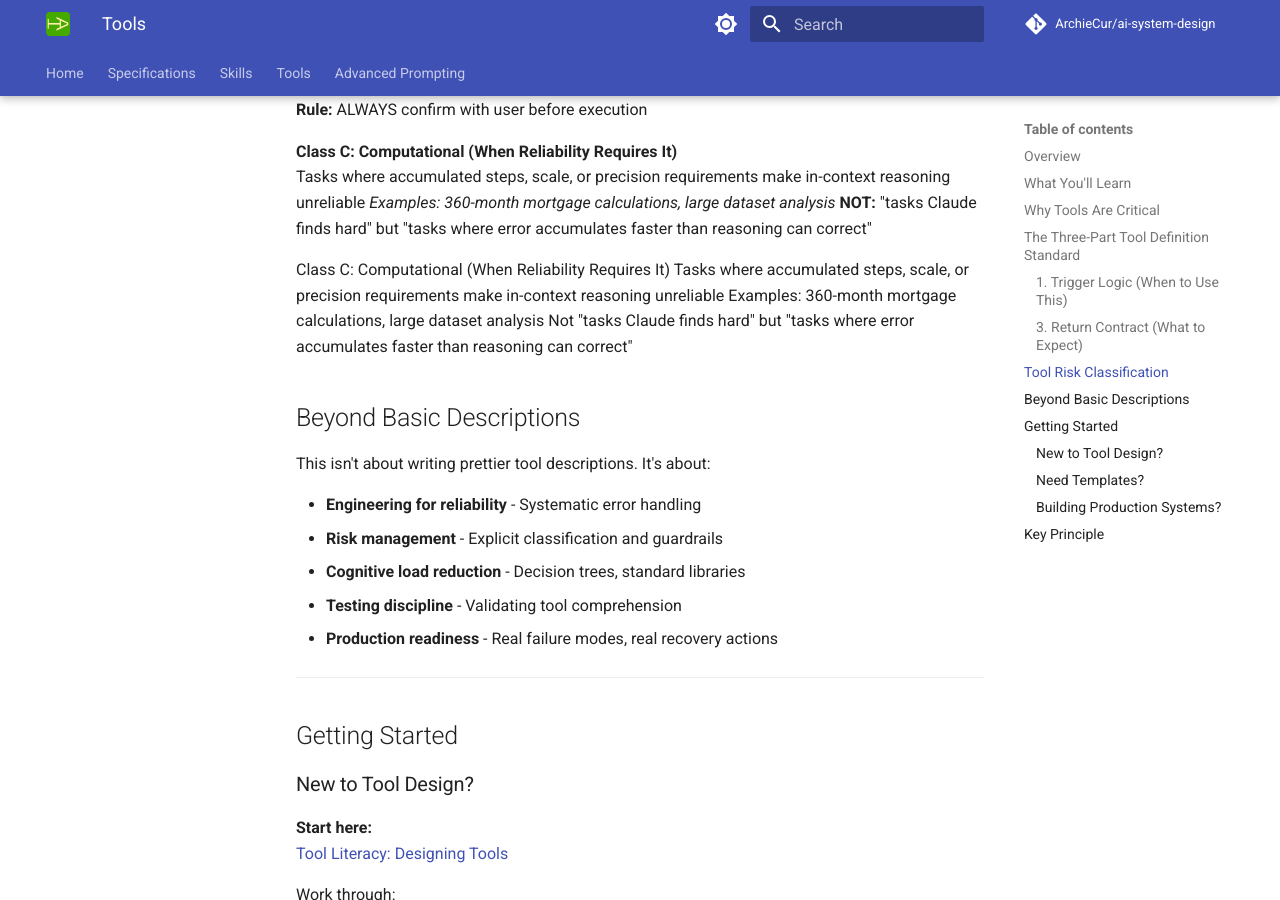
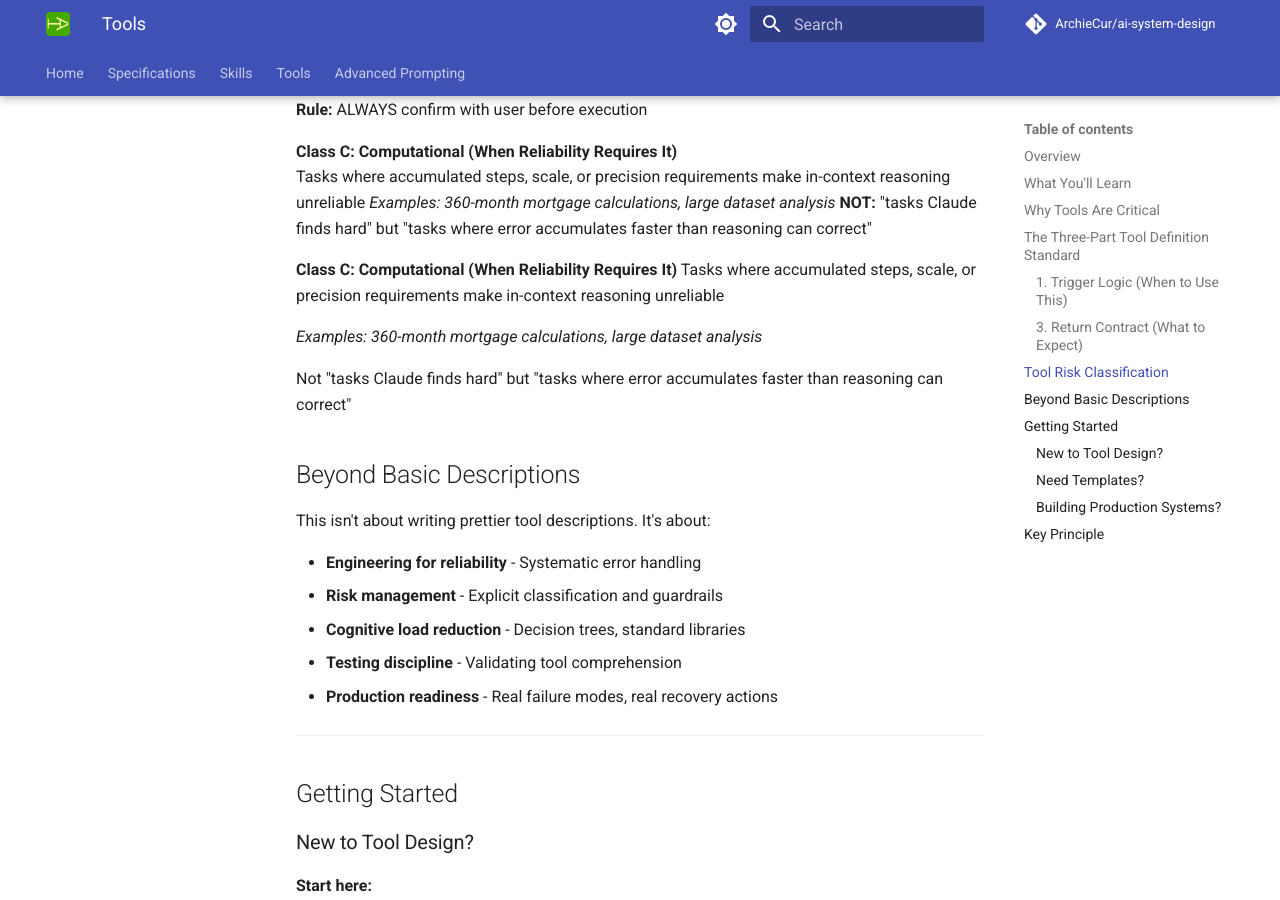
Before and after one commit to ArchieCur/ai-system-design, an MkDocs documentation site: the page built from docs/tools/tools-index.md, in a window 1280 px wide and 900 px high, scrolled down 3535 px. Built offline with MkDocs 1.6.1 and Material for MkDocs 9.7.7, drawn with Linux system fonts in a browser that asks for light colours; comment, search, counter and statistics services are not loaded; part of the change alters nothing that is shown.

```diff
--- a/docs/tools/tools-index.md
+++ b/docs/tools/tools-index.md
@@ -145,9 +145,11 @@ Tasks where accumulated steps, scale, or precision requirements make in-context
 *Examples: 360-month mortgage calculations, large dataset analysis*
 **NOT:** "tasks Claude finds hard" but "tasks where error accumulates faster than reasoning can correct"
 
-Class C: Computational (When Reliability Requires It)
+**Class C: Computational (When Reliability Requires It)**
 Tasks where accumulated steps, scale, or precision requirements make in-context reasoning unreliable
-Examples: 360-month mortgage calculations, large dataset analysis
+
+*Examples: 360-month mortgage calculations, large dataset analysis*
+
 Not "tasks Claude finds hard" but "tasks where error accumulates faster than reasoning can correct"
 
 ## Beyond Basic Descriptions
```
